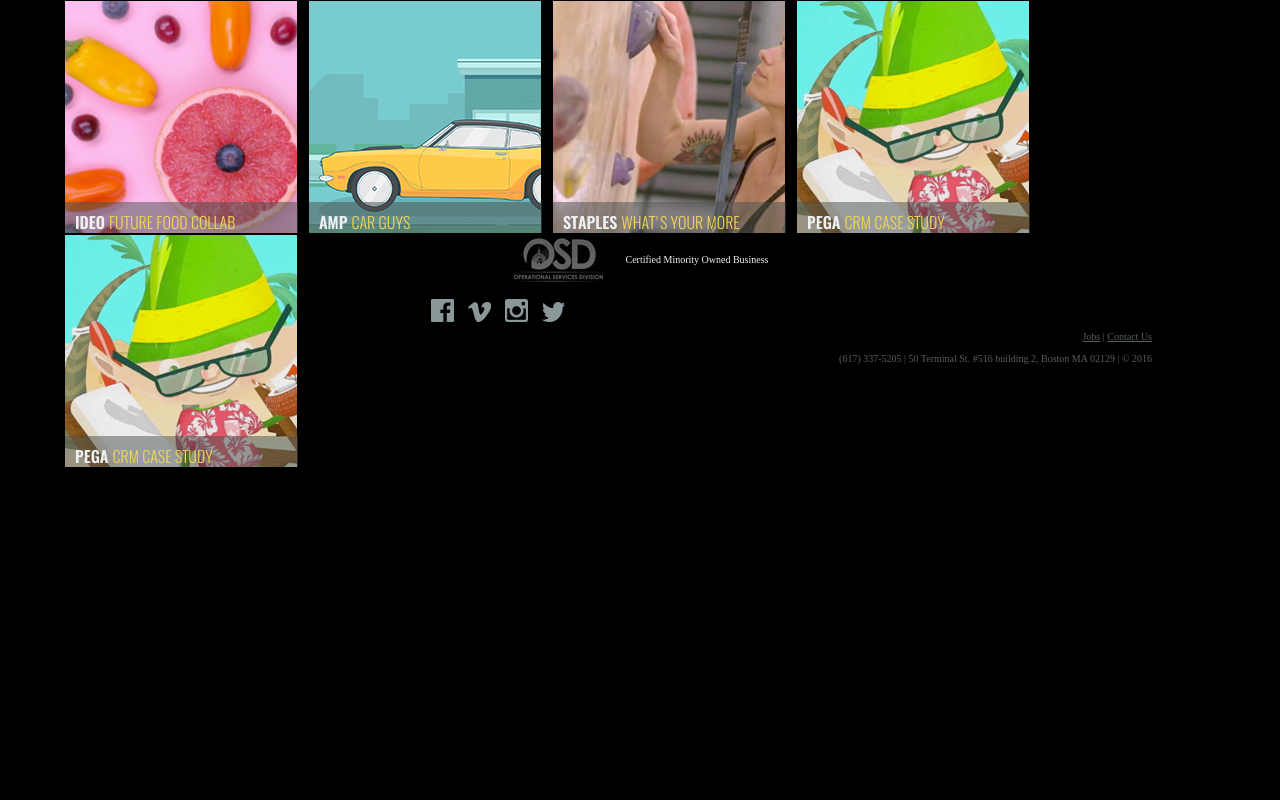
After one commit to NewfangledStudios/site, a PHP site: page /gallery.html in a window 1280 px wide. The commit adds this page. Run offline with PHP 8.4, Linux system fonts and the light colour scheme; some web fonts are replaced.

Commit message:
Updated logo and added gallery

```diff
--- /dev/null
+++ b/gallery.html
@@ -0,0 +1,89 @@
+<html>
+
+<head>
+    <meta charset="UTF-8">
+    <title>Newfangled Gallery</title>
+    <link rel="stylesheet" type="text/css" href="style.css">
+    <link rel="stylesheet" type="text/css" href="hover.css">
+    <script src="https://code.jquery.com/jquery-1.12.1.js"></script>
+</head>
+
+<body>
+    <header>
+        <div id="top-nav"></div>
+    </header>
+
+    <div id="gallery">
+        <div class="gallery-work-row">
+        	<div class="gallery-item ideo">
+        		<div class="featured-item-caption">
+	        		<span class="thumbnail-first-word">IDEO</span>
+	        		<span class="thumbnail-text">FUTURE FOOD COLLAB</span>
+	        	</div>
+	        </div>
+        	<div class="gallery-item amp">
+        		<div class="featured-item-caption">
+	        		<span class="thumbnail-first-word">AMP</span>
+	        		<span class="thumbnail-text">CAR GUYS</span>
+	        	</div>
+	        </div>
+        	<div class="gallery-item staples">
+        		<div class="featured-item-caption">
+	        		<span class="thumbnail-first-word">STAPLES</span>
+	        		<span class="thumbnail-text">WHAT'S YOUR MORE</span>
+	        	</div>
+	        </div>
+        	<div class="gallery-item pega">
+				<div class="featured-item-caption">
+		        	<span class="thumbnail-first-word">PEGA</span>
+		        	<span class="thumbnail-text">CRM CASE STUDY</span>
+	        	</div>
+        	</div>
+        	<div class="gallery-item pega">
+				<div class="featured-item-caption">
+		        	<span class="thumbnail-first-word">PEGA</span>
+		        	<span class="thumbnail-text">CRM CASE STUDY</span>
+	        	</div>
+        	</div>
+       	</div>
+    </div>
+    <footer>
+        <div id="certifications">
+        	<img src="images/osd.png"/><span class="cmob">Certified Minority Owned Business</span>
+        </div>
+        <div class="bottom-row">
+	        <div id="social">
+	        	<img class="social-icons" src="images/facebook.png">
+	        	<img class="social-icons" src="images/vimeo.png">
+	        	<img class="social-icons" src="images/instagram.png">
+	        	<img class="social-icons" src="images/twitter.png">
+	        </div>
+	        <div id="contact">
+		        <a href="/jobs">Jobs</a> | <a href="/contact">Contact Us</a><br />
+				(617) 337-5205 | 50 Terminal St. #516 building 2, Boston MA 02129 | &copy; 2016
+	        </div>
+        </div>
+    </footer>
+
+<script>
+$( ".capabilities-top-row div" ).click(function () {
+	$( ".capabilities-center-bottom" ).hide();
+	if ( $( ".capabilities-center-top" ).is( ":hidden" ) ) {
+    	$( ".capabilities-center-top" ).slideDown( "slow" );
+	} else {
+    	$( ".capabilities-center-top" ).slideUp( "slow" );
+	}
+});
+
+$( ".capabilities-bottom-row div" ).click(function () {
+	$( ".capabilities-center-top" ).hide();
+	if ( $( ".capabilities-center-bottom" ).is( ":hidden" ) ) {
+    	$( ".capabilities-center-bottom" ).slideDown( "slow" );
+	} else {
+    	$( ".capabilities-center-bottom" ).slideUp( "slow" );
+	}
+});
+</script>
+</body>
+
+</html>
--- a/style.css
+++ b/style.css
@@ -40,6 +40,7 @@
 }
 
 .slideshow-container {
+	padding-top: 10px;
 	background: url(images/hero_placeholder.jpg) no-repeat;
 	padding-bottom: 49.48%;
 	background-size: 100% 100%;
@@ -107,7 +108,7 @@
 
 .work-slide {
    	width: 100%;
-   	height: 200%;
+   	height: 100%;
    	padding-bottom: 49.48%;
 	background: url(images/top_home_background.png) no-repeat;
 }
@@ -128,6 +129,7 @@
 }
 .logo-dark img {
 	width: 50%;
+	display: block;
 	color: #303333;
 	font-style: italic;
 	text-align: center;
@@ -204,6 +206,8 @@
  	vertical-align: middle;
 	padding-left: 10px;
 	padding-right: 10px;
+	padding-top: 5px;
+	padding-bottom: 5px;
 }
 
 .contact-text {
@@ -249,6 +253,7 @@
 }
 
 #social {
+	padding-top: 15px;
 	width: 50%;
 	position: relative;
 	float: left;
@@ -279,6 +284,26 @@
 	margin-right: 10px;
 	float:left;
 	box-shadow: 0px 10px 0px #849092;
+	position: relative;
+}
+
+/* Gallery work section */
+.gallery-work-row {
+	width: 90%;
+	height: 220px;
+	margin: 0 auto;
+}
+
+
+
+/* Featured Items */
+.gallery-item {
+	height: 232px;
+	width: 232px;
+	border: 1px solid #000;
+	background-color: #9caaac;
+	margin-right: 10px;
+	float:left;
 	position: relative;
 }
 
@@ -465,6 +490,16 @@
 	font-size: 10px;
 }
 
+.video-rule {
+	color: #959a9a !important;
+	background-color: #959a9a !important;
+}
+
+.video-intro {
+	font-size: 11px;
+	color: #959a9a !important;
+}
+
 #contact, #contact a {
 	color: #565e5f;
 	line-height: 2.2em;
```
Also changed, not shown: index.html (+5 -5 lines), images/NewfangledLogo-Black.png (added).
